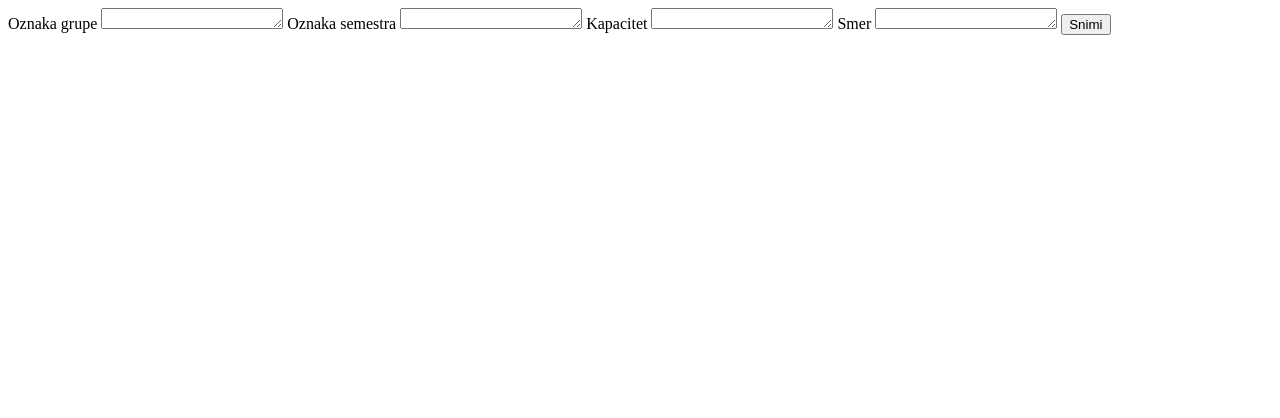
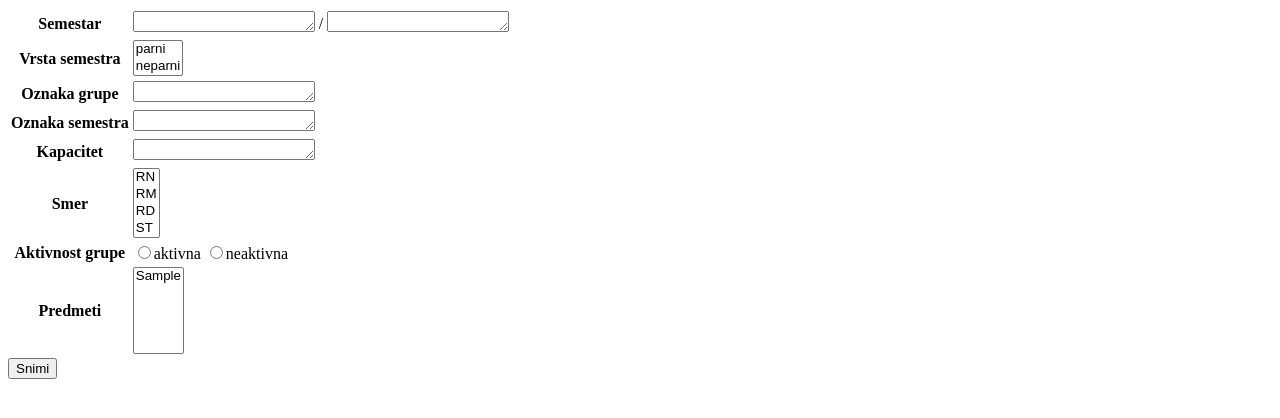
Before and after one commit to dzimiks/raf-raspored-skript-backend, a Django app: template studserviceapp/templates/studserviceapp/unossemestra.html in a window 1280 px wide. Shown: the top 418 px of the page. Run offline with Django 3.2, Linux system fonts and the light colour scheme; the template is opened without the code that fills it: values that come from a table or form of the project are taken from there, others are empty; tables that the repository leaves empty hold one stand-in row (values such as "Sample post").

Commit message:
admin forma v2.0

```diff
--- a/studserviceapp/templates/studserviceapp/unossemestra.html
+++ b/studserviceapp/templates/studserviceapp/unossemestra.html
@@ -5,17 +5,72 @@
     <title>Unos semestra</title>
 </head>
 <body>
-    <form action="{% url 'savesemestra' %}" method = "post">
-        {% csrf_token %}
-        <label>Oznaka grupe</label>
-        <textarea rows = "1" col = "20" name = "oznaka_grupe"></textarea>
-        <label>Oznaka semestra</label>
-        <textarea rows = "1" col = "20" name = "oznaka_semestra"></textarea>
-        <label>Kapacitet</label>
-        <textarea rows = "1" col = "20" name = "kapacitet"></textarea>
-        <label>Smer</label>
-        <textarea rows = "1" col = "20" name = "smer"></textarea>
-        <input type="submit" value="Snimi">
-    </form>
+    {% if predmeti %}
+        <form action="{% url 'savesemestra' %}" method = "post">
+            {% csrf_token %}
+            <table>
+                <tr>
+                    <th>Semestar</th>
+                    <td><textarea rows = "1" name = "skolska_godina_pocetak"></textarea></td>
+                    <td><label>/</label></td>
+                    <td><textarea rows = "1" name = "skolska_godina_kraj"></textarea></td>
+                </tr>
+                 <tr>
+                    <th>Vrsta semestra</th>
+                    <td>
+                        <select name="vrsta_semestra" size="2">
+                            <option name="parni_semestar">parni</option>
+                            <option name="neparni_semestar">neparni</option>
+                        </select>
+                    </td>
+                </tr>
+                <tr>
+                    <th>Oznaka grupe</th>
+                    <td><textarea rows = "1" name = "oznaka_grupe"></textarea></td>
+                </tr>
+                <tr>
+                    <th >Oznaka semestra</th>
+                    <td><textarea rows = "1" name = "oznaka_semestra"></textarea></td>
+                </tr>
+                <tr>
+                    <th>Kapacitet</th>
+                    <td><textarea rows = "1" name = "kapacitet"></textarea></td>
+                </tr>
+                 <tr>
+                    <th>Smer</th>
+                    <td>
+                        <select name = "smer" size="4">
+                            <option>RN</option>
+                            <option>RM</option>
+                            <option>RD</option>
+                            <option>ST</option>
+                        </select>
+                    </td>
+                </tr>
+                <tr>
+                    <th>Aktivnost grupe</th>
+                    <td>
+                        <input type="radio" name = "aktivnost" value="aktivna">aktivna
+                        <input type="radio" name = "aktivnost" value="neaktivna">neaktivna
+                    </td>
+                </tr>
+                <tr>
+                    <th>Predmeti</th>
+                    <td>
+                    <select multiple name="predmeti" size="5">
+                        {% for p in predmeti %}
+                        <option value ={{ p }}>{{ p.naziv }}</option>
+                        {% endfor %}
+                    </select>
+                    </td>
+                </tr>
+            </table>
+
+            <input type="submit" value="Snimi">
+        </form>
+    {% else %}
+        <p>Nema predmeta u bazi</p>
+    {% endif %}
+
 </body>
 </html>
--- a/studserviceapp/urls.py
+++ b/studserviceapp/urls.py
@@ -8,6 +8,11 @@ urlpatterns = [
     path('nastavnici.html', views.nastavnici_template, name = 'nastavnici'),
     path('unosobavestenja/<str:user>', views.unos_obavestenja_form, name = 'unosobavestenja'),
     path('unossemestra/<str:user>', views.unos_semestra_form, name = "unossemestra"),
-    url(r'^savesemestra/',views.save_semestra,name="savesemestra"),
-    url(r'^saveobavestenja/',views.save_obavestenje,name="saveobavestenje")
+    path('saveobavestenje',views.save_obavestenje, name = "saveobavestenje"),
+    path('savesemestra', views.save_semestra, name = "savesemestra"),
+    path('izmenaIzborneGrupe/<str:oznakaGrupe>',views.izmena_izborne_grupa_form,name="izmena_izborne_grupe"),
+    path('saveIzmeneIzborneGrupe',views.save_izmene_izborne_grupe,name="save_izmene_izborne_grupe"),
+    path('izborGrupe/<str:username>',views.izbor_grupe_form, name = "izbor_grupe"),
+    path('saveIzborGrupe',views.save_izbor_grupe, name = 'save_izbor_grupe'),
+    # url(r'^saveobavestenja/',views.save_obavestenje,name="saveobavestenje")
 ]
```
Also changed, not shown: studserviceapp/templates/studserviceapp/IzborGrupe.html (added, +10 -0 lines), studserviceapp/templates/studserviceapp/izmenaIzborneGrupe.html (added, +10 -0 lines), studserviceapp/templates/studserviceapp/pregledIzabranihGrupa.html (added, +10 -0 lines), studserviceapp/views.py (+29 -2 lines).
